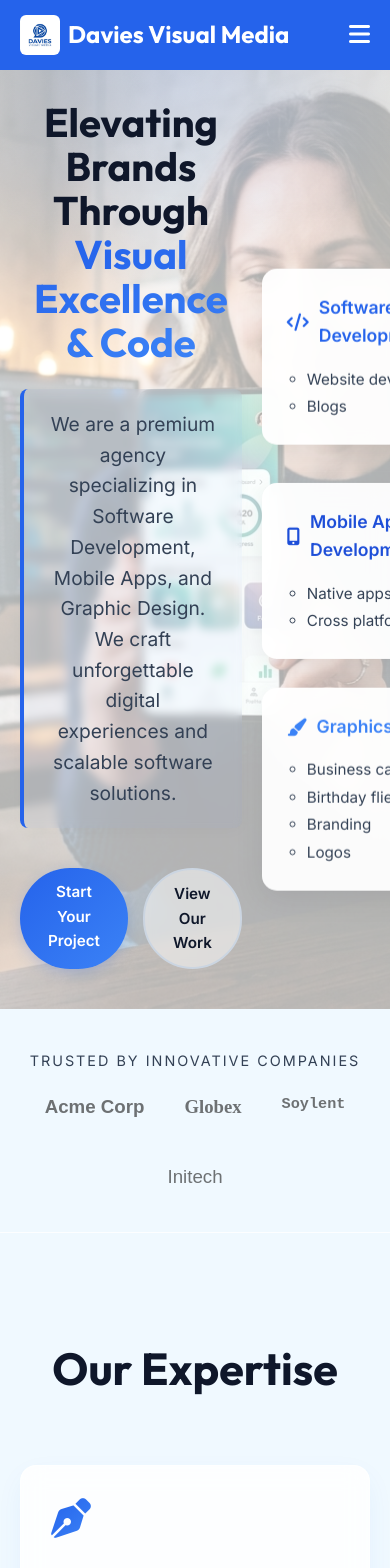
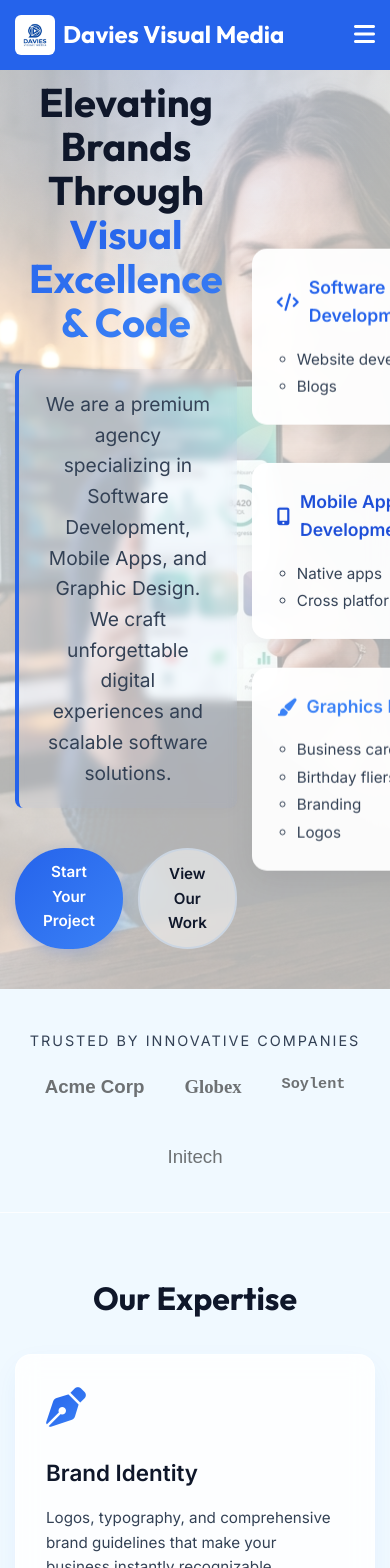
Before and after one commit to Akamumpa0/Davies-Visual-Media, a React (Vite) app in the folder client/: page / in a window 390 px wide. Shown: the top 1568 px of the page. Built offline with nearby package versions, Linux system fonts and the light colour scheme; no server answers.

Commit message:
Enhance mobile responsiveness across client application

```diff
--- a/client/src/index.css
+++ b/client/src/index.css
@@ -157,13 +157,6 @@ ul { list-style: none; }
 
 .footer { padding: 50px 0; text-align: center; color: var(--text-secondary); border-top: 1px solid #e2e8f0; margin-top: 50px; }
 
-@media (max-width: 768px) {
-    .hero-content h1 { font-size: 2.5rem; }
-    .dashboard-grid { grid-template-columns: 1fr; }
-    .nav-menu { display: none; }
-    .project-item { flex-direction: column; align-items: flex-start; gap: 15px; }
-}
-
 /* ==========================================
    CUSTOMER PORTAL: CONTACT & INFO STYLES
    ========================================== */
@@ -299,9 +292,25 @@ ul { list-style: none; }
     cursor: pointer;
 }
 @media (max-width: 768px) {
-    .mobile-menu-btn {
-        display: block;
-    }
+    /* Layout Adjustments */
+    .container { padding: 0 15px; }
+    .section { padding: 60px 0; }
+    .section-title { font-size: 2rem; margin-bottom: 30px; }
+
+    /* Hero Section */
+    .hero-content h1 { font-size: 2.5rem; }
+    .hero { padding-top: 80px; }
+
+    /* Dashboards */
+    .dashboard-grid { grid-template-columns: 1fr; }
+    .project-item { flex-direction: column; align-items: flex-start; gap: 15px; }
+
+    /* Auth */
+    .auth-container { padding: 80px 15px 30px; }
+    .auth-box { padding: 25px; }
+
+    /* Navigation */
+    .mobile-menu-btn { display: block; }
     .nav-menu {
         position: absolute;
         top: 100%;
@@ -312,16 +321,12 @@ ul { list-style: none; }
         display: none;
         box-shadow: 0 4px 15px rgba(0,0,0,0.05);
     }
-    .nav-menu.open {
-        display: flex;
-    }
+    .nav-menu.open { display: flex; }
     .nav-menu ul {
         flex-direction: column;
         width: 100%;
         text-align: center;
         padding: 20px 0;
     }
-    .nav-menu ul li {
-        margin: 15px 0;
-    }
+    .nav-menu ul li { margin: 15px 0; }
 }
--- a/client/src/pages/AdminDashboard.jsx
+++ b/client/src/pages/AdminDashboard.jsx
@@ -136,7 +136,7 @@ const AdminDashboard = () => {
                         {getStatusBadge(project.status)}
                       </div>
 
-                      <div style={{ display: 'flex', gap: '20px', marginTop: '15px' }}>
+                      <div style={{ display: 'flex', flexWrap: 'wrap', gap: '20px', marginTop: '15px' }}>
                         <img src={project.image_path} alt={project.title} style={{ width: '150px', height: '100px', objectFit: 'contain', backgroundColor: '#f1f5f9', borderRadius: '4px' }} />
 
                         <div style={{ flex: 1 }}>
--- a/client/src/pages/Home.jsx
+++ b/client/src/pages/Home.jsx
@@ -167,7 +167,7 @@ const Home = () => {
                             <li style={{ marginBottom: '15px' }}><i className="fas fa-check-circle" style={{ color: 'var(--accent-primary)', marginRight: '10px' }}></i> Dedicated Client Portal</li>
                         </ul>
                     </motion.div>
-                    <div style={{ display: 'grid', gridTemplateColumns: '1fr 1fr', gap: '20px' }}>
+                    <div style={{ display: 'grid', gridTemplateColumns: 'repeat(auto-fit, minmax(140px, 1fr))', gap: '20px' }}>
                         <motion.div className="card" style={{ textAlign: 'center', padding: '40px 20px' }} initial="hidden" whileInView="visible" viewport={{ once: true }} variants={fadeUp}>
                             <h2 style={{ fontSize: '3rem', color: 'var(--accent-primary)', marginBottom: '10px' }}>150+</h2>
                             <p style={{ color: 'var(--text-secondary)' }}>Projects Completed</p>
```
